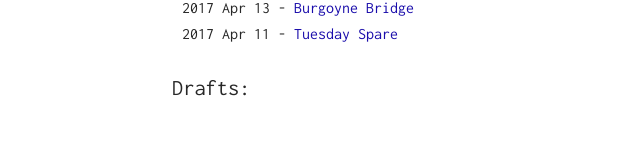
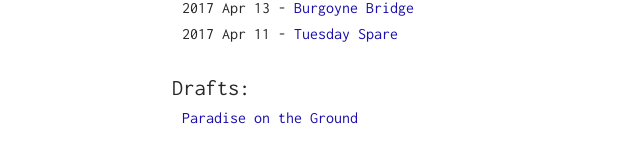
Before and after one commit to ordinarythings/ordinarythings.github.io, a Jekyll site: the page built from blog/index.html, in a window 1280 px wide. Shown: the part 222-385 px from the top of the page, without its empty margins (168-808 px from the left). Built offline with Jekyll 4.4.1, drawn with Linux system fonts in a browser that asks for light colours.

Commit message:
Update index.html

```diff
--- a/blog/index.html
+++ b/blog/index.html
@@ -17,7 +17,7 @@ layout: default
     <h1>Drafts:</h1>
     <ul>
         {% for post in site.posts %}
-          {% if post.collection == "Draft" %}
+          {% if post.type == "draft" %}
             <li>
                 <a href="{{ post.url }}">{{ post.title }}</a>
             </li>
```
